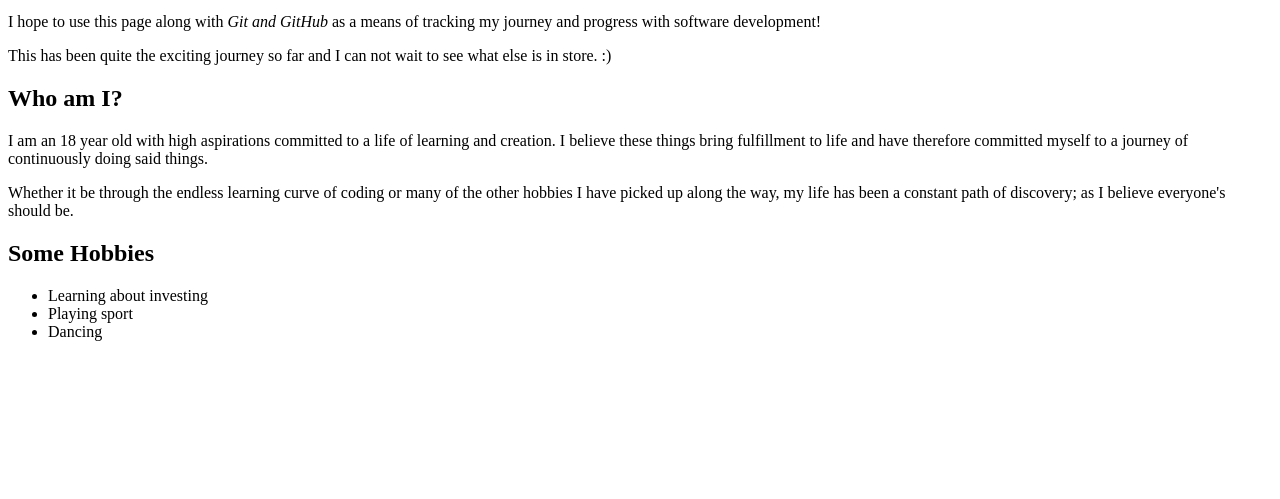
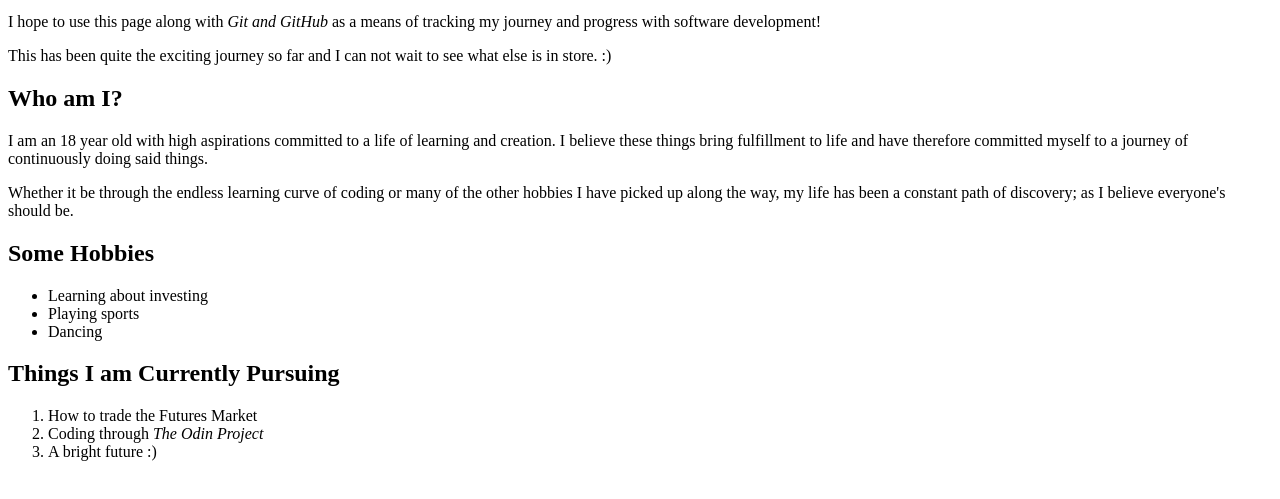
Before and after one commit to ryrylan/Peronal-Growth, a plain HTML site: page index.html in a window 1280 px wide. Shown: the part 101-600 px from the top of the page. Drawn offline with Linux system fonts and the light colour scheme.

Commit message:
Added in an ordered list and cleaned up code

```diff
--- a/index.html
+++ b/index.html
@@ -1,10 +1,18 @@
 <!DOCTYPE html>
+
 <html lang="en">
+
+
     <head>
+
         <title>Rylan's Website Progress</title>
         <meta charset="UTF-8">
+
     </head>
+
+
     <body>
+
         <h1>My First Webpage!</h1>
         <p>Hi my name is Rylan and this is my <strong>first</strong> webpage!</p>
         <p>I hope to use this page along with <em>Git and GitHub</em> as a means of tracking my journey and progress with software development!</p>
@@ -21,9 +29,18 @@
         <h2>Some Hobbies</h2>
         <ul>
             <li>Learning about investing</li>
-            <li>Playing sport</li>
+            <li>Playing sports</li>
             <li>Dancing</li>
         </ul>
 
+        <h2>Things I am Currently Pursuing</h2>
+        <ol>
+            <li>How to trade the Futures Market</li>
+            <li>Coding through <em>The Odin Project</em></li>
+            <li>A bright future :)</li>
+        </ol>
+
     </body>
+
+
 </html>
```
